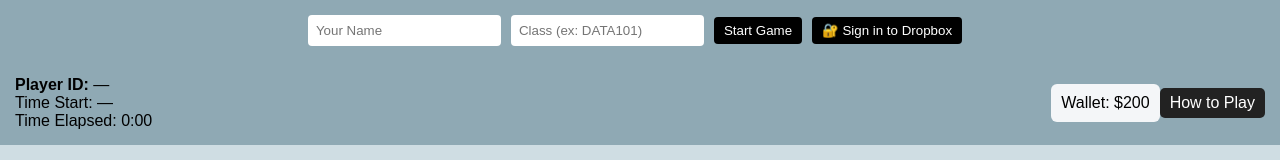
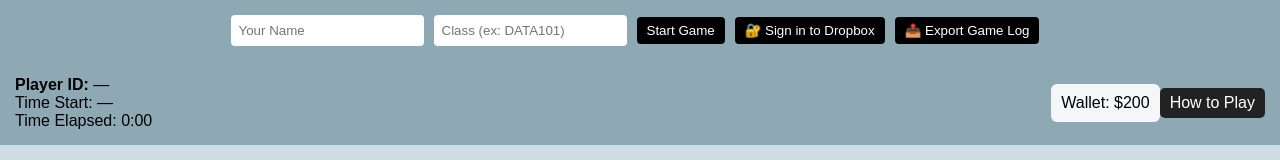
Before and after one commit to KevinASC4/DiceLetterGame, a website: page index.html in a window 1280 px wide. Shown: the top 160 px of the page. Drawn offline with Linux system fonts and the light colour scheme.

Commit message:
export button added

```diff
--- a/index.html
+++ b/index.html
@@ -14,7 +14,7 @@
 
   <!-- Dropbox placeholders (logic handled in JS) -->
   <button id="authBtn">🔐 Sign in to Dropbox</button>
-  <button id="exportBtn" style="display:none;">📤 Export Game Log</button>
+  <button id="exportBtn" >📤 Export Game Log</button>
   <span id="auth-status"></span>
 </section>
 
```
